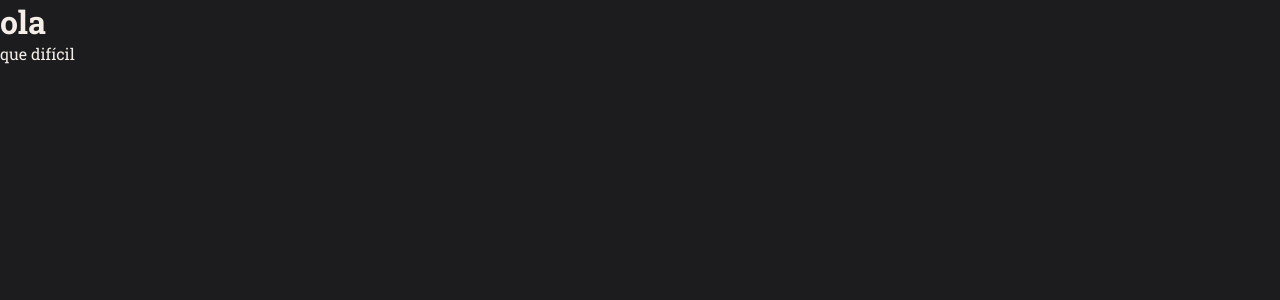
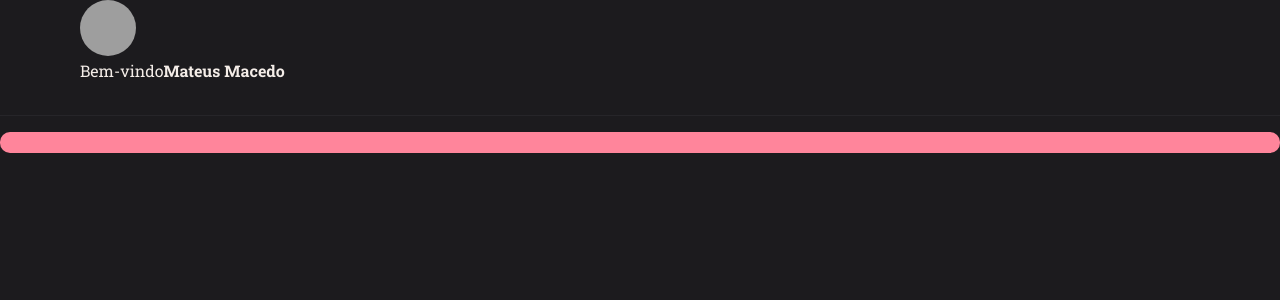
Before and after one commit to macedocmateus/RocketMovies-Front, a React (Vite) app: page / in a window 1280 px wide. Shown: the top 300 px of the page. Built offline with nearby package versions, Linux system fonts and the light colour scheme; grey boxes are pictures that could not be loaded.

Commit message:
add header and button components

```diff
--- /dev/null
+++ b/src/Components/Button/index.jsx
@@ -0,0 +1,9 @@
+import { Container } from './styles.js';
+
+export function Button({ title, loading = false, ...rest }) {
+    return (
+        <Container type="button" disabled={loading} {...rest}>
+            {loading ? 'Carregando...' : title}
+        </Container>
+    );
+}
--- /dev/null
+++ b/src/Components/Button/styles.js
@@ -0,0 +1,18 @@
+import styled from 'styled-components';
+
+export const Container = styled.button`
+    width: 100%;
+    background-color: ${({ theme }) => theme.COLORS.PINK};
+    color: ${({ theme }) => theme.COLORS.BACKGROUND_800};
+
+    height: 2.1rem;
+    border: 0;
+    padding: 0 1.6rem;
+    margin-top: 1.6rem;
+    border-radius: 1rem;
+    font-weight: 500;
+
+    &:disabled {
+        opacity: 0.5;
+    }
+`;
--- /dev/null
+++ b/src/Components/Header/index.jsx
@@ -0,0 +1,19 @@
+import { Container, Profile } from './styles.js';
+
+export function Header() {
+    return (
+        <Container>
+            <Profile>
+                <img
+                    src="https://github.com/macedocmateus.png"
+                    alt="Foto do usuário"
+                />
+
+                <div>
+                    <span>Bem-vindo</span>
+                    <strong>Mateus Macedo</strong>
+                </div>
+            </Profile>
+        </Container>
+    );
+}
--- /dev/null
+++ b/src/Components/Header/styles.js
@@ -0,0 +1,24 @@
+import styled from 'styled-components';
+
+export const Container = styled.header`
+    grid-area: header;
+
+    height: 11.6rem;
+    width: 100%;
+
+    border-bottom-width: 0.1rem;
+    border-bottom-style: solid;
+    border-bottom-color: ${({ theme }) => theme.COLORS.BACKGROUND_700};
+
+    display: flex;
+    justify-content: space-between;
+    padding: 0 8rem;
+`;
+
+export const Profile = styled.div`
+    > img {
+        width: 5.6rem;
+        height: 5.6rem;
+        border-radius: 50%;
+    }
+`;
--- a/src/pages/Details/index.jsx
+++ b/src/pages/Details/index.jsx
@@ -1,9 +1,12 @@
 import { Container } from './styles.js';
+import { Header } from '../../Components/Header/';
+import { Button } from '../../Components/Button/';
+
 export function Details() {
     return (
         <Container>
-            <h1>ola</h1>
-            <span>que difícil</span>
+            <Header></Header>
+            <Button></Button>
         </Container>
     );
 }
--- a/src/pages/Details/styles.js
+++ b/src/pages/Details/styles.js
@@ -1,3 +1,13 @@
 import styled from 'styled-components';
 
-export const Container = styled.div``;
+export const Container = styled.div`
+    width: 100%;
+    height: 100vh;
+
+    display: grid;
+
+    grid-template-rows: 11.6rem auto;
+    grid-template-areas:
+        'header'
+        'content';
+`;
```
